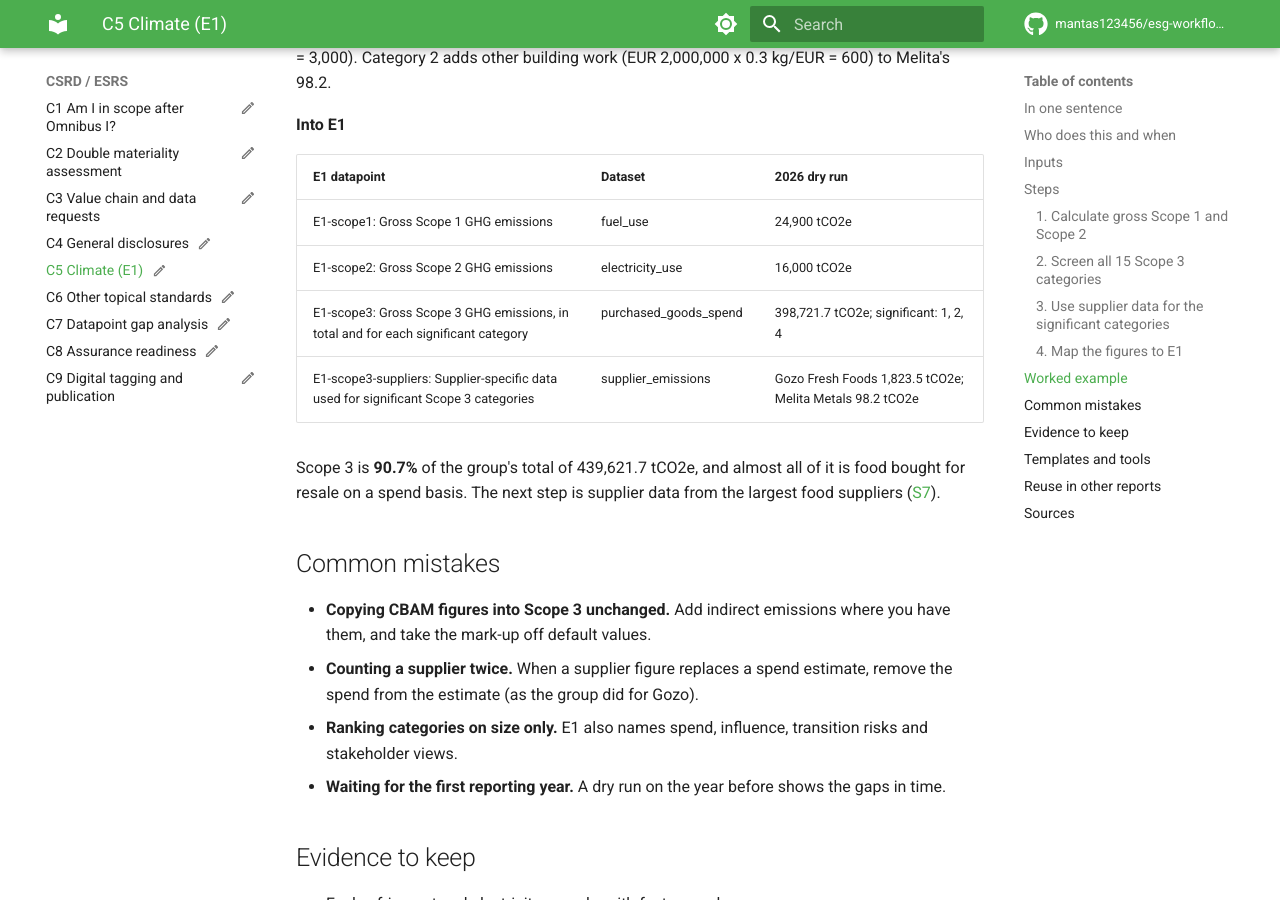
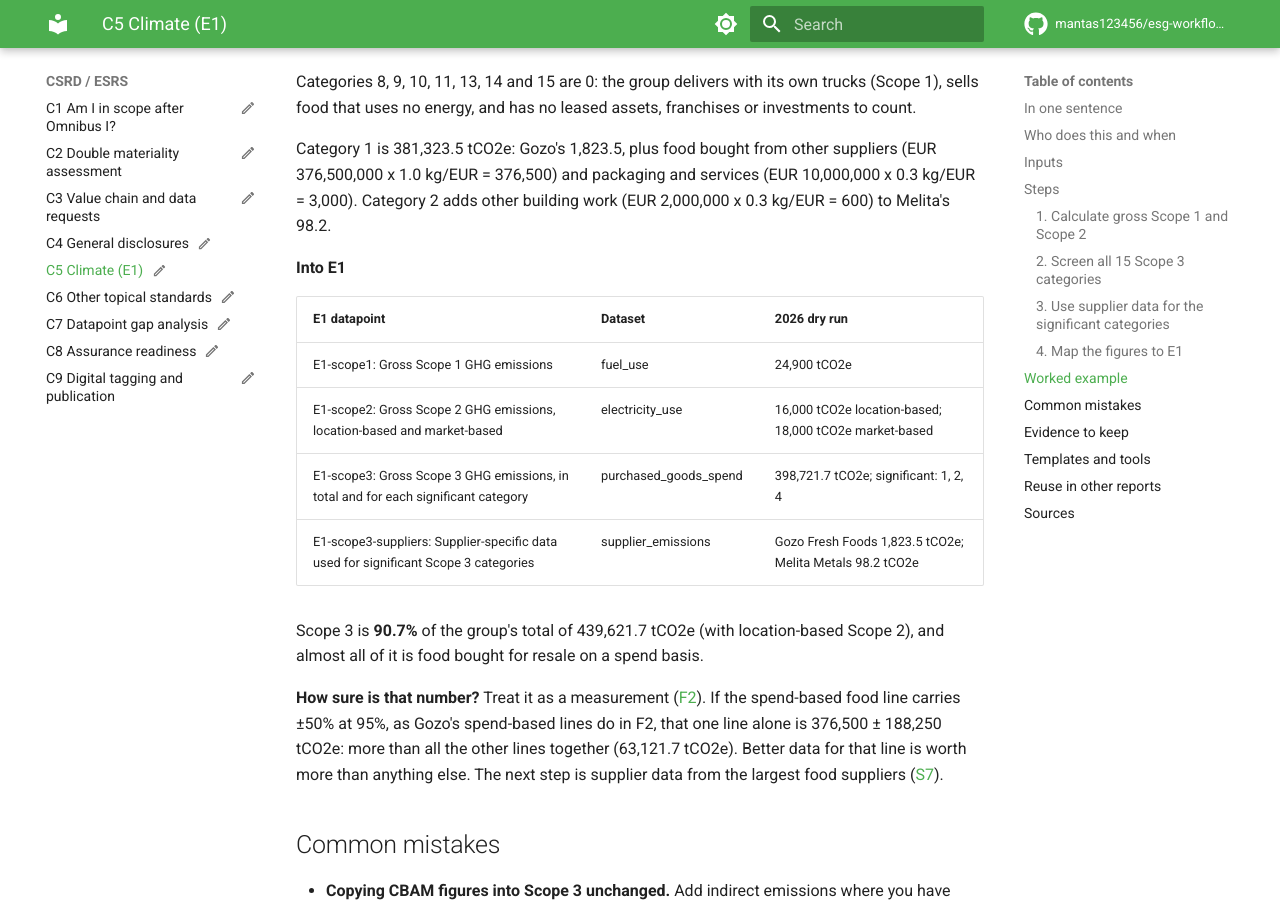
Before and after one commit to mantas123456/esg-workflows-handbook, an MkDocs documentation site: the page built from docs/csrd/c5-climate.md, in a window 1280 px wide and 900 px high, scrolled down 3794 px. Built offline with MkDocs 1.6.1 and Material for MkDocs 9.7.7, drawn with Linux system fonts in a browser that asks for light colours; comment, search, counter and statistics services are not loaded; some of the changed text lies outside the part shown.

Commit message:
CSRD review: market-based Scope 2, uncertainty in C5, cited facts test
Reviewed the CSRD track as a limited-assurance provider would.
- C5: Scope 2 location-based and market-based (new fact esrs-e1-scope2,
  read in summaries, to check in the OJ); the spend-based food line's
  uncertainty, which outweighs every other line.
- C9: dropped an unsourced remark about who already uses ESEF.
- Test: every fact id a page cites exists; every CSRD page cites its facts.

Co-Authored-By: Claude Opus 5.5 <noreply@anthropic.com>

```diff
--- a/docs/csrd/c5-climate.md
+++ b/docs/csrd/c5-climate.md
@@ -33,7 +33,10 @@ year before your first reporting year, so gaps show up in time.
 ### 1. Calculate gross Scope 1 and Scope 2
 
 As in [V2](../vsme/v2-basic.md): activity x emission factor, for each fuel,
-refrigerant and electricity supply.
+refrigerant and electricity supply. Revised E1 asks for Scope 2 both
+**location-based** (the grid average) and **market-based** (your contracts,
+or the residual mix if you have none). This handbook read that in summaries
+of the standard; check it in the Official Journal text.
 
 ### 2. Screen all 15 Scope 3 categories
 
@@ -78,6 +81,7 @@ a year before its first report. All numbers and factors are made up.
 | Refrigerant leaks from cold stores and trucks (service records) | – | from service records | 1,500 |
 | **Scope 1** | | | **24,900** |
 | Grid electricity (location-based) | 40,000 MWh | 400 kg/MWh | **16,000** |
+| Grid electricity (market-based: residual mix, no green contracts) | 40,000 MWh | 450 kg/MWh | **18,000** |
 
 **Category 1: Gozo Fresh Foods' share**
 
@@ -134,13 +138,21 @@ building work (EUR 2,000,000 x 0.3 kg/EUR = 600) to Melita's 98.2.
 | E1 datapoint | Dataset | 2026 dry run |
 |---|---|---|
 | E1-scope1: Gross Scope 1 GHG emissions | fuel_use | 24,900 tCO2e |
-| E1-scope2: Gross Scope 2 GHG emissions | electricity_use | 16,000 tCO2e |
+| E1-scope2: Gross Scope 2 GHG emissions, location-based and market-based | electricity_use | 16,000 tCO2e location-based; 18,000 tCO2e market-based |
 | E1-scope3: Gross Scope 3 GHG emissions, in total and for each significant category | purchased_goods_spend | 398,721.7 tCO2e; significant: 1, 2, 4 |
 | E1-scope3-suppliers: Supplier-specific data used for significant Scope 3 categories | supplier_emissions | Gozo Fresh Foods 1,823.5 tCO2e; Melita Metals 98.2 tCO2e |
 
-Scope 3 is **90.7%** of the group's total of 439,621.7 tCO2e, and almost all
-of it is food bought for resale on a spend basis. The next step is supplier
-data from the largest food suppliers ([S7](../scope3/s7-suppliers.md)).
+Scope 3 is **90.7%** of the group's total of 439,621.7 tCO2e (with
+location-based Scope 2), and almost all of it is food bought for resale on a
+spend basis.
+
+**How sure is that number?** Treat it as a measurement
+([F2](../foundations/data-quality.md)). If the spend-based food line carries
+±50% at 95%, as Gozo's spend-based lines do in F2, that one line alone is
+376,500 ± 188,250 tCO2e: more than all the other lines together
+(63,121.7 tCO2e). Better data for that line is worth more than anything
+else. The next step is supplier data from the largest food suppliers
+([S7](../scope3/s7-suppliers.md)).
 
 ## Common mistakes
 
```
Also changed, not shown: other parts of docs/csrd/c5-climate.md (+1 -1 lines), docs/csrd/c9-tagging.md (+1 -2 lines), docs/tools/esrs-gap.md (+1 -1 lines), 5 other files.
